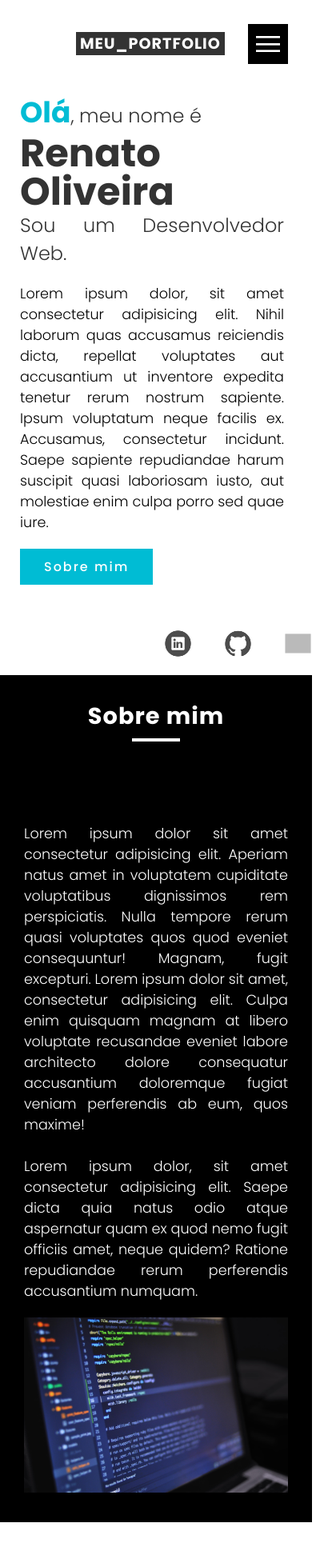
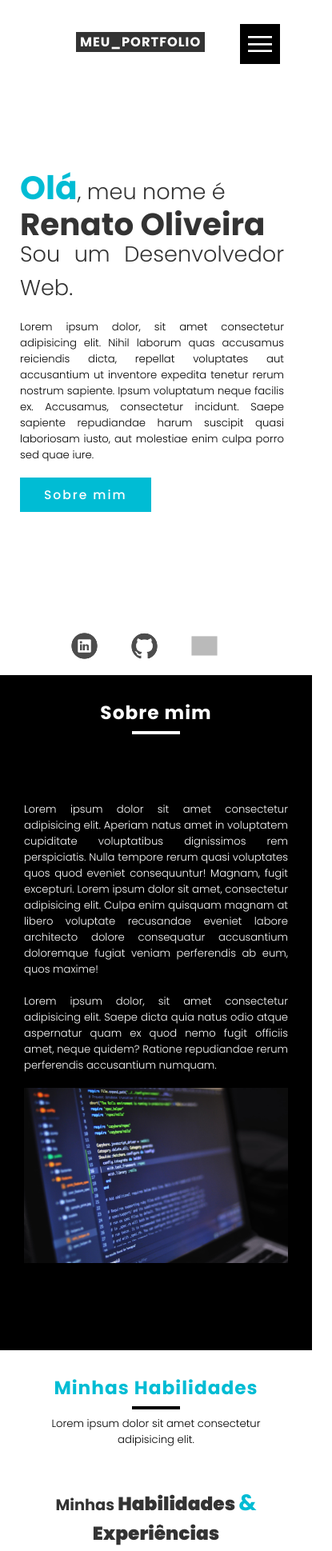
Before and after one commit to Oliveira-Renato/MyPortfolio, a React (Create React App) app: page / in a window 390 px wide. Shown: the top 1939 px of the page at 80% size, 415 px wide, since content can reach past the window. Built offline with nearby package versions, Linux system fonts and the light colour scheme; grey boxes are pictures that could not be loaded.

Commit message:
finished

```diff
--- a/src/styles/global.scss
+++ b/src/styles/global.scss
@@ -8,6 +8,10 @@
     scroll-behavior: smooth;
 }
 
+
+html{
+  font-size: 62.5%;
+}
 /*Organizando o menu hamburguer superior direito*/
 .toggle {
     position: fixed;
@@ -66,7 +70,7 @@ section {
       position: absolute;
       top: 40px;
       left: 100px;
-      font-size: 1.2em;
+      font-size: 2.1rem;
       text-transform: uppercase;
       letter-spacing: 1px;
       background: #333;
@@ -91,7 +95,7 @@ section {
   padding: 100px;
 
   h4 {
-      font-size: 1.5em;
+      font-size: 3.5rem;
       color: #333;
       font-weight: 300;
 
@@ -104,15 +108,15 @@ section {
   }
 
   h2 {
-      font-size: 3em;
+      font-size: 5rem;
       color: #333;
-      line-height: 1em;
+      line-height: 4rem;
   }
 }
 
 
 p {
-    font-size: 1.1em;
+    font-size: 1.7rem;
     margin: 20px 0;
     font-weight: 300;
 }
@@ -127,6 +131,7 @@ p {
     text-decoration: none;
     font-weight: 500;
     letter-spacing: 2px;
+    font-size: 2rem;
 
     &:hover
     {
@@ -165,7 +170,7 @@ p {
           a {
             color: #fff;
             text-decoration: none;
-            font-size: 2em;
+            font-size: 4rem;
             margin: 10px 0;
             font-weight: 300;
             letter-spacing: 2px;
@@ -217,7 +222,7 @@ p {
     h2 {
       position: relative;
       color:#00bcd4;
-      font-size: 1.8em;
+      font-size: 3rem;
       font-weight: 700;
       letter-spacing: 1px;
 
@@ -294,26 +299,26 @@ p {
   /*------Habilidades ----e-----Experiencia-----*/
 
   .left .text {
-      font-size: 20px;
+      font-size: 2.5rem;
       font-weight: 700;
-      margin-top: 10px;
+      margin-top: 1rem;
       color: #333;
   }
 
   .left .hab {
       font-weight: bolder;
-      font-size: 30px;
+      font-size: 3rem;
   }
 
   .left .exp {
       font-weight: bolder;
-      font-size: 30px;
+      font-size: 3rem;
   }
 
   .left .simbol {
       color: #00bcd4;
       font-weight: 700;
-      font-size: 1.2em;
+      font-size: 3.6rem;
   }
   /*----------ends here--------------------*/
   .right .bars {
@@ -328,7 +333,7 @@ p {
 
   .right span {
       font-weight: 500;
-      font-size: 18px;
+      font-size: 1.9rem;
   }
 
   .right .line {
@@ -405,7 +410,7 @@ p {
           outline: none;
           background: #111;
           color: #fff;
-          font-size: 16px;
+          font-size: 1.6rem;
           resize: none;
       }
 
--- a/src/styles/media.scss
+++ b/src/styles/media.scss
@@ -1,6 +1,28 @@
 /*Corrigindo a exibição em telas menores*/
+
+@media (max-width: 1200px) {
+  html {
+    font-size: 55.5%;
+  }
+}
+
+@media (max-width: 1100px) {
+  html {
+    font-size: 50.5%;
+  }
+}
+
+@media (max-width: 1035px) {
+  html {
+    font-size: 48.5%;
+  }
+}
+
 @media (max-width: 991px)
 {
+    html {
+      font-size: 58.5%;
+    }
     .banner .imgSidebar
     {
         display: none;
@@ -95,3 +117,42 @@
         text-align: center;
     }
 }
+
+
+@media (max-width: 667px) {
+  html {
+    font-size: 54.5%;
+  }
+
+  .toggle {
+      margin-right: 10px;
+  }
+
+  .sci {
+    left: 20%;
+      bottom: 0;
+  }
+
+  .sidebar.active {
+      width: 100%;
+      font-size: 2rem;
+  }
+
+  p {
+      font-size: 1.7rem;
+      margin: 18px 0;
+      font-weight: 300;
+  }
+}
+
+@media (max-width: 482px) {
+  html {
+    font-size: 48.5%;
+  }
+}
+
+@media (max-width: 385px) {
+  html {
+    font-size: 38.5%;
+  }
+}
```
